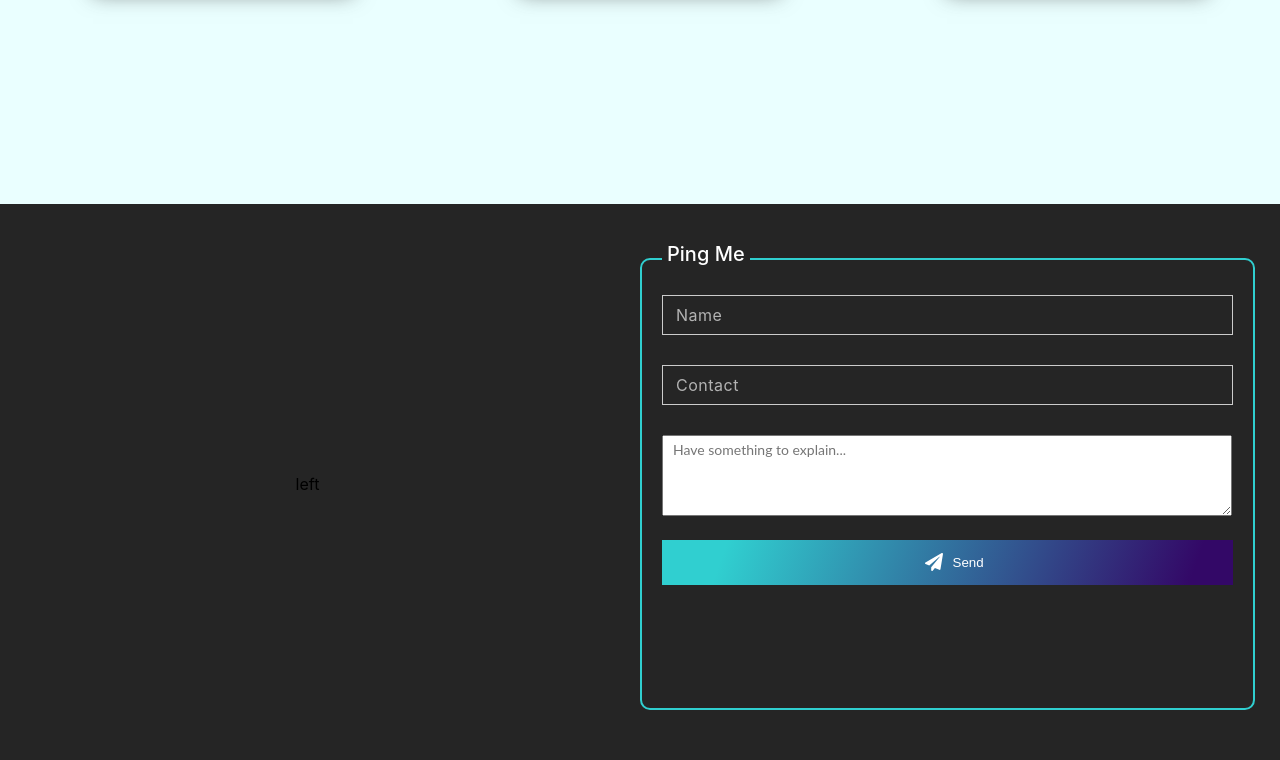
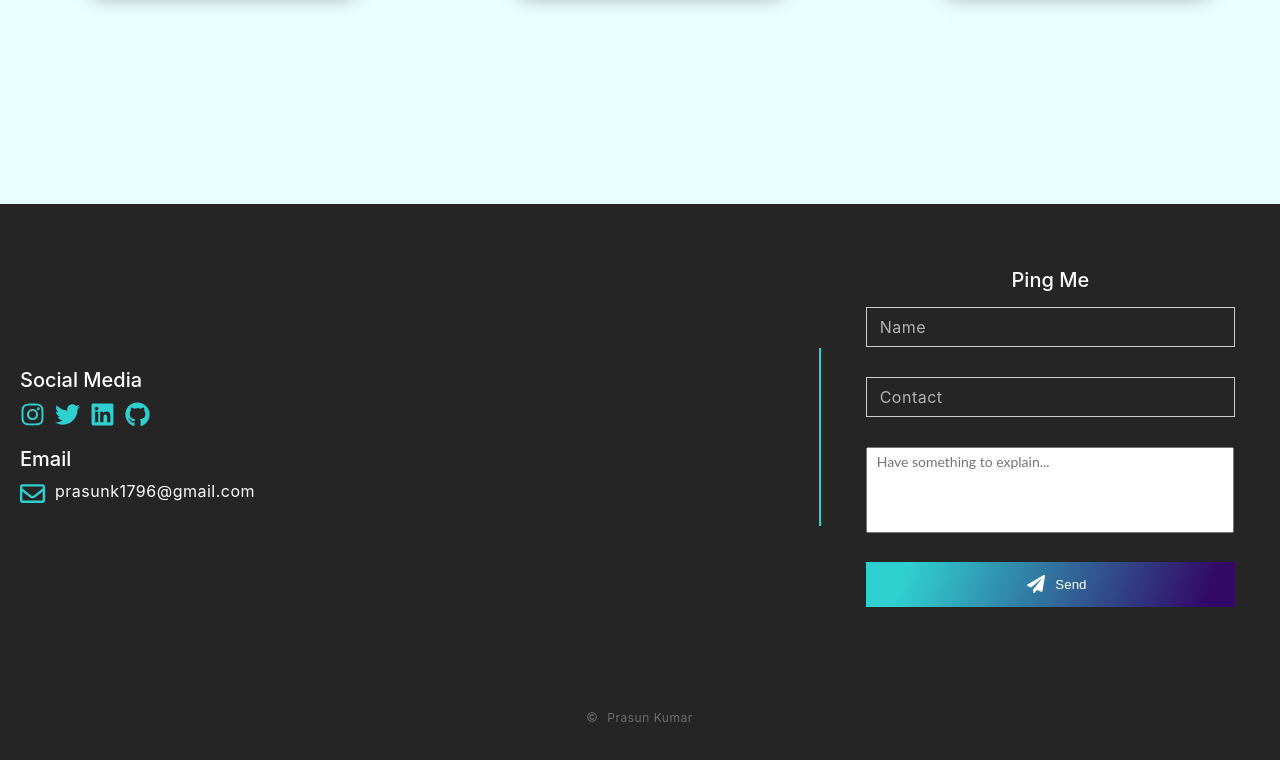
Before and after one commit to prasunk96/portfolio, a React (Create React App) app: page / in a window 1280 px wide. Shown: the part 2196-2956 px from the top of the page. Built offline with nearby package versions, Linux system fonts and the light colour scheme.

Commit message:
complete footer Ui implementation

```diff
--- /dev/null
+++ b/src/containers/Footer/FooterDetails.js
@@ -0,0 +1,28 @@
+import { react, useState } from 'react';
+import styles from './styles.module.css';
+import { Input } from '../../components/Input';
+import { Button } from '../../components/Button';
+import { FaInstagram, FaTwitter, FaGithub, FaLinkedin, FaRegEnvelope } from "react-icons/fa";
+
+export const FooterDetails = () => {
+    return (
+        <div className={styles.footerDetailsContainer}>
+            <div className={styles.socialHeader}>
+                Social Media
+            </div>
+            <div className={styles.socailLinkContainer}>
+                <FaInstagram color="rgba(48,207,208,1)" size="25" className={styles.socailLinkIcon} />
+                <FaTwitter color="rgba(48,207,208,1)" size="25" className={styles.socailLinkIcon} />
+                <FaLinkedin color="rgba(48,207,208,1)" size="25" className={styles.socailLinkIcon} />
+                <FaGithub color="rgba(48,207,208,1)" size="25" className={styles.socailLinkIcon} />
+            </div>
+            <div className={styles.EmailHeader}>
+                Email
+            </div>
+            <div className={styles.emailIdContianer}>
+                <FaRegEnvelope color="rgba(48,207,208,1)" size="25" className={styles.socailLinkIcon} />
+                <div className={styles.emailContainer}>prasunk1796@gmail.com</div>
+            </div>
+        </div>
+    )
+}
--- a/src/containers/Footer/FooterForm.js
+++ b/src/containers/Footer/FooterForm.js
@@ -11,7 +11,7 @@ export const FooterForm = () => {
     return (
         <div className={styles.footerFormContainer}>
             <div className={styles.footerFormHeader}>
-                Ping Me
+                <label>Ping Me</label>
             </div>
             <div className={styles.formInputContainer}>
                 <div className={styles.footerFormName}>
@@ -21,7 +21,7 @@ export const FooterForm = () => {
                     <Input name='Contact' type="text" placeholder='Contact' onChange={setContact} value={contact} />
                 </div>
                 <div className={styles.footerFormDescription}>
-                    <textarea className={styles.footerFormTextarea} name="Descrption" type="text" placeholder="Have something to explain..." onChange={setDescrption} value={description} />
+                    <textarea className={styles.footerFormTextarea} name="Descrption" type="text" placeholder="Have something to explain..." onChange={(e) => setDescrption(e.target.value)} value={description} />
                 </div>
                 <div className={styles.footerFormButton}>
                     <Button icon={'send'} label={'Send'} />
--- /dev/null
+++ b/src/containers/Footer/FooterNote.js
@@ -0,0 +1,12 @@
+import { react } from 'react';
+import { FaRegCopyright } from 'react-icons/fa';
+import styles from './styles.module.css';
+
+export const FooterNote = () => {
+    return (
+        <div className={styles.footerCopyRight}>
+            <FaRegCopyright color="#6d6d6d" size="10" className={styles.copyRrightIcon} />
+            Prasun Kumar
+        </div>
+    )
+};
--- a/src/containers/Footer/index.js
+++ b/src/containers/Footer/index.js
@@ -1,16 +1,21 @@
 import { react } from 'react';
 import styles from './styles.module.css';
 import { FooterForm } from './FooterForm';
+import { FooterDetails } from './FooterDetails';
+import { FooterNote } from './FooterNote';
 
 export const Footer = () => {
     return (
         <div className={styles.footerContainer}>
             <div className={styles.footerLeftContainer}>
-                left
+                <FooterDetails />
             </div>
             <div className={styles.footerRightContainer}>
                 <FooterForm />
             </div>
+            <div className={styles.footerNoteContainer}>
+                <FooterNote />
+            </div>
         </div>
     )
 };
--- a/src/containers/Footer/styles.module.css
+++ b/src/containers/Footer/styles.module.css
@@ -6,23 +6,35 @@
     align-items: center;
     justify-content: center;
     flex-direction: row;
+    flex-wrap: wrap;
 }
 
 .footerLeftContainer {
-    height: 75%;
     width: 100%;
     display: flex;
     align-items: center;
     justify-content: center;
     flex-direction: row;
-    flex: 1;
+    flex: 2;
+    border-right: 2px solid rgba(48,207,208,1);
+}
+
+.footerDetailsContainer {
+    display: flex;
+    flex-direction: column;
+    align-items: flex-start;
+    justify-content: flex-start;
+    padding: 20px;
+    border-radius: 10px;
+    position: relative;
+    height: 100%;
+    width: 100%
 }
 
 .footerRightContainer {
-    height: 100%;
     width: 100%;
     display: flex;
-    align-items: center;
+    align-items: flex-start;
     justify-content: center;
     flex-direction: row;
     flex: 1;
@@ -33,14 +45,11 @@
 .footerFormContainer {
     display: flex;
     flex-direction: column;
-    align-items: flex-start;
+    align-items: center;
     justify-content: center;
-    padding: 20px;
-    border: 2px solid rgba(48,207,208,1);
-    border-radius: 10px;
+    padding: 0px 20px 0px 20px;
     position: relative;
-    height: 80%;
-    width: 100%
+    width: 100%;
 }
 
 
@@ -53,10 +62,6 @@
     color: white;
     font-size: 20px;
     font-weight: 500;
-    position: absolute;
-    top: -18px;
-    background: rgb(37, 37, 37);
-    padding: 0px 5px;
 }
 
 .footerFormName {
@@ -69,12 +74,13 @@
 
 .footerFormDescription {
     margin: 30px 0px;
-    height: 75px;
+    height: 80px;
     padding-right: 15px;
+    padding-bottom: 5px;
 }
 
 .footerFormButton {
-    margin-top: 30px;
+    margin-top: 25px;
 }
 
 .footerFormSendButton {
@@ -88,4 +94,60 @@
     font: 14px/24px "Lato", Arial, sans-serif;
     color: #333;
     padding-left: 10px;
+    resize: none;
 }
+
+.socialHeader {
+    color: white;
+    font-weight: 500;
+    font-size: 20px;
+    margin-bottom: 10px;
+}
+
+.EmailHeader {
+    color: white;
+    font-weight: 500;
+    font-size: 20px;
+    margin-bottom: 10px;
+    margin-top: 20px;
+}
+
+.socailLinkContainer {
+    display: flex;
+    flex-direction: row;
+    width: 100%;
+}
+
+.socailLinkIcon {
+    margin-right: 10px;
+}
+
+.emailIdContianer {
+    display: flex;
+    align-items: center;
+    flex-direction: row;
+}
+
+.emailContainer {
+    color: white;
+    font-size: 16px;
+    padding-bottom: 5px;
+    letter-spacing: 0.5px;
+}
+
+.footerNoteContainer {
+    flex-basis: 100%;
+    display: flex;
+    justify-content: center;
+    flex-direction: row;
+}
+
+.footerCopyRight {
+    font-size: 12px;
+    letter-spacing: 0.5px;
+    color: #6d6d6d;
+}
+
+.copyRrightIcon {
+    margin-right: 10px;
+}
```
